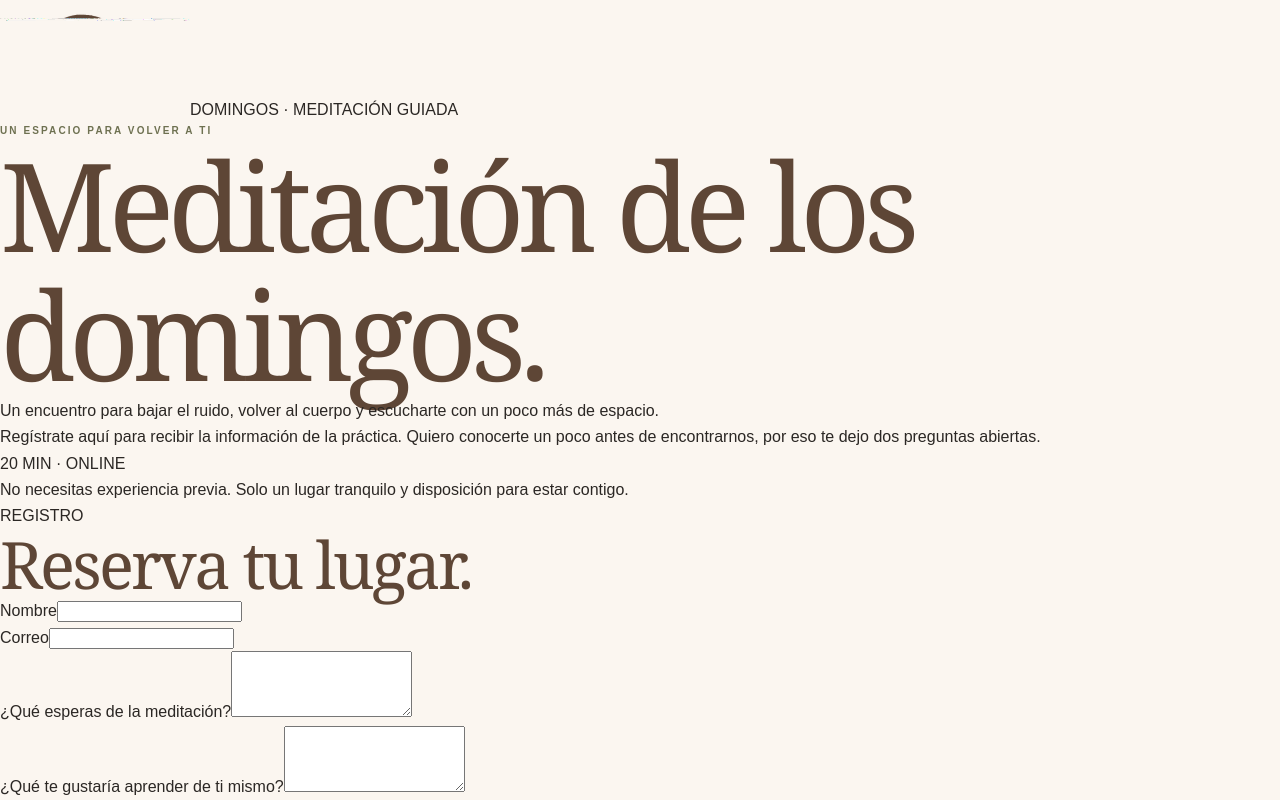
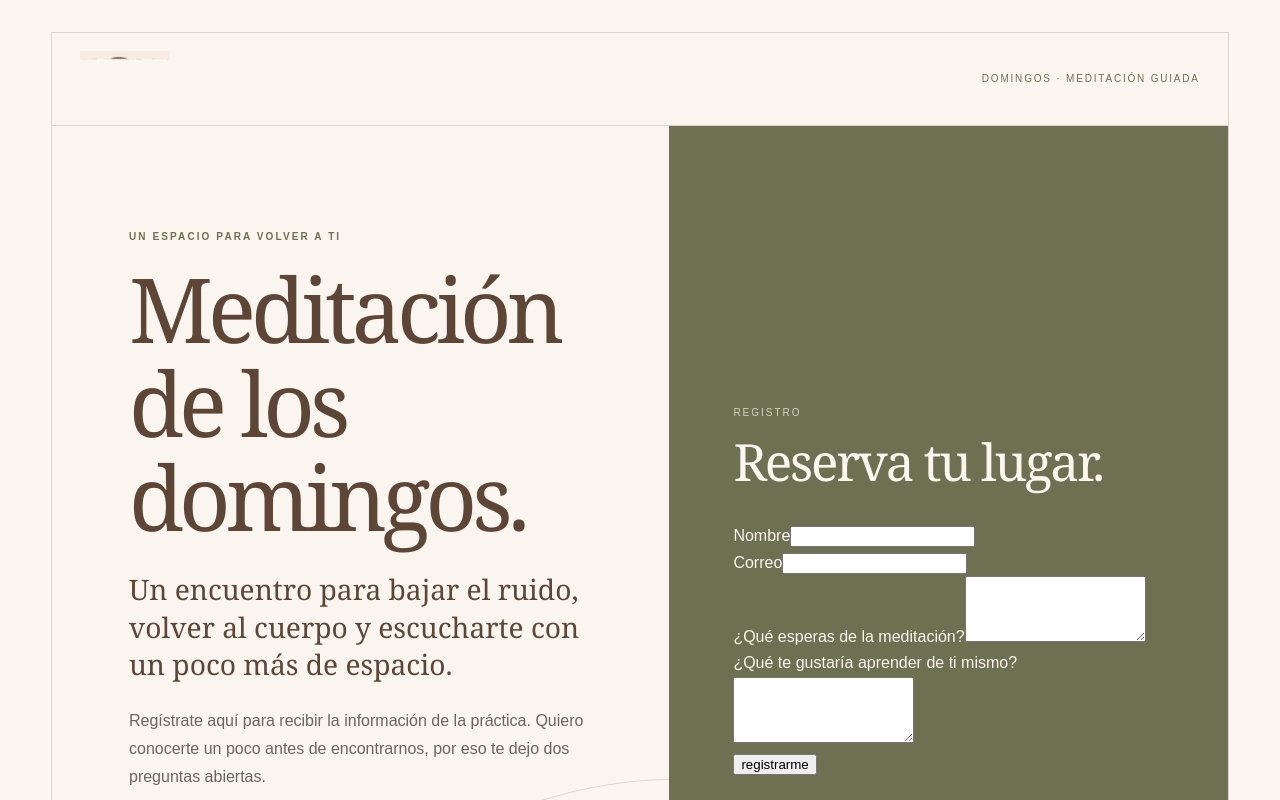
Before and after one commit to leyladelap/leyladelap, a Next.js app: page /meditacion in a window 1280 px wide. Shown: the top 800 px of the page. Built offline with nearby package versions, Linux system fonts and the light colour scheme.

Commit message:
Apply meditation landing styles

```diff
--- a/app/meditacion/page.tsx
+++ b/app/meditacion/page.tsx
@@ -1,5 +1,6 @@
 import Image from "next/image";
 import MeditationSignupForm from "@/components/MeditationSignupForm";
+import styles from "./page.module.css";
 
 export const metadata = {
   title: "Meditación de los domingos | Leyla de la Peña",
@@ -8,9 +9,9 @@ export const metadata = {
 
 export default function MeditationPage() {
   return (
-    <main className="meditation-page">
-      <section className="meditation-shell">
-        <div className="meditation-brand-row">
+    <main className={styles.page}>
+      <section className={styles.shell}>
+        <div className={styles.brandRow}>
           <a href="/" aria-label="Volver a Leyla de la Peña">
             <Image
               src="/logo-primary.png"
@@ -18,31 +19,31 @@ export default function MeditationPage() {
               height={115}
               alt="Leyla de la Peña"
               priority
-              className="meditation-logo"
+              className={styles.logo}
             />
           </a>
           <span>DOMINGOS · MEDITACIÓN GUIADA</span>
         </div>
 
-        <div className="meditation-layout">
-          <div className="meditation-copy">
-            <p className="section-kicker">UN ESPACIO PARA VOLVER A TI</p>
+        <div className={styles.layout}>
+          <div className={styles.copy}>
+            <p className={styles.kicker}>UN ESPACIO PARA VOLVER A TI</p>
             <h1>Meditación de los domingos.</h1>
-            <p className="meditation-lead">
+            <p className={styles.lead}>
               Un encuentro para bajar el ruido, volver al cuerpo y escucharte con un poco más de espacio.
             </p>
-            <p className="meditation-detail">
+            <p className={styles.detail}>
               Regístrate aquí para recibir la información de la práctica. Quiero conocerte un poco antes de encontrarnos, por eso te dejo dos preguntas abiertas.
             </p>
 
-            <div className="meditation-card-note">
+            <div className={styles.note}>
               <span>20 MIN · ONLINE</span>
               <p>No necesitas experiencia previa. Solo un lugar tranquilo y disposición para estar contigo.</p>
             </div>
           </div>
 
-          <div className="meditation-form-card">
-            <p className="meditation-form-kicker">REGISTRO</p>
+          <div className={styles.formCard}>
+            <p className={styles.formKicker}>REGISTRO</p>
             <h2>Reserva tu lugar.</h2>
             <MeditationSignupForm />
           </div>
```
